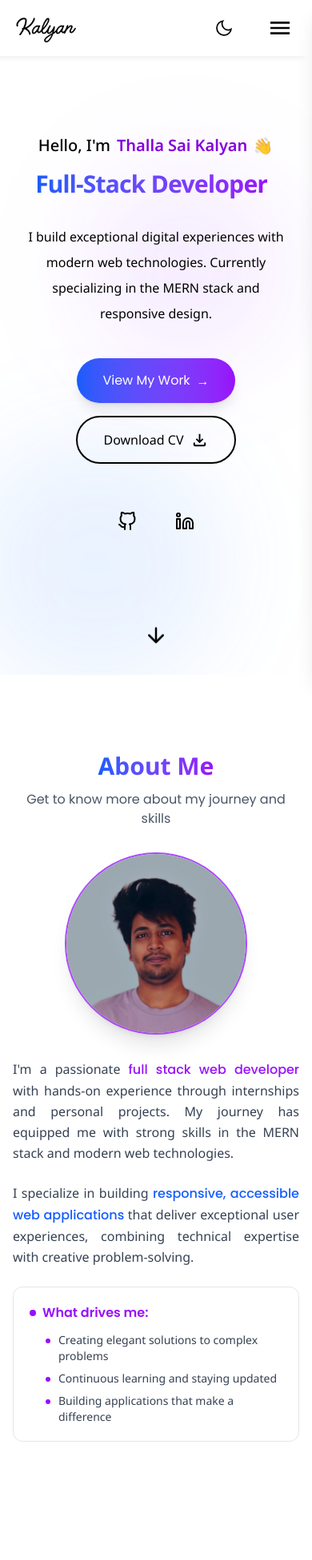
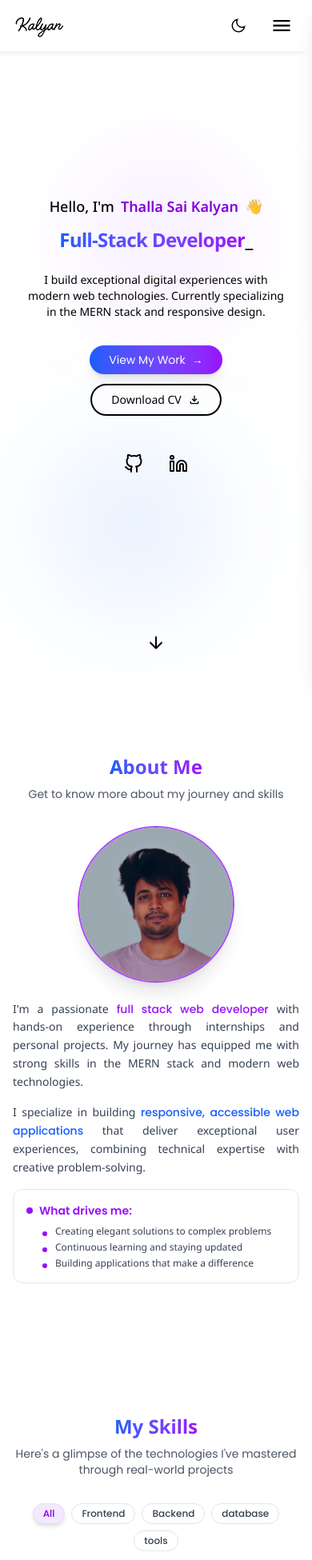
Before and after one commit to kalyanthalla/Kalyan-Portfolio, a Next.js app: page / in a window 390 px wide. Shown: the top 1951 px of the page at 80% size. Built offline with nearby package versions, Linux system fonts and the light colour scheme.

Commit message:
improved responsiveness

```diff
--- a/app/components/About.jsx
+++ b/app/components/About.jsx
@@ -6,40 +6,40 @@ const About = ({ isDarkMode }) => {
   return (
     <section
       id='about'
-      className={`w-full px-4 sm:px-6 lg:px-8 pt-24 md:pt-16 pb-16 md:py-20 min-h-screen flex items-center scroll-mt-20 transition-colors duration-300 relative overflow-hidden ${
+      className={`w-full px-4 sm:px-6 lg:px-8 pt-20 md:pt-24 pb-16 md:pb-20 min-h-screen flex items-center scroll-mt-20 transition-colors duration-300 relative overflow-hidden ${
         isDarkMode ? 'darkTheme text-gray-100' : 'bg-white text-gray-800'
       }`}
     >
       {/* Animated background elements */}
       <div className='absolute inset-0 overflow-hidden -z-10'>
-        <div className={`absolute top-1/4 left-1/4 w-64 h-64 rounded-full ${
+        <div className={`absolute top-1/4 left-1/4 w-48 sm:w-64 h-48 sm:h-64 rounded-full ${
           isDarkMode ? 'bg-purple-500/10' : 'bg-purple-300/20'
         } blur-3xl animate-float`}></div>
-        <div className={`absolute top-2/3 right-1/3 w-80 h-80 rounded-full ${
+        <div className={`absolute top-2/3 right-1/3 w-56 sm:w-80 h-56 sm:h-80 rounded-full ${
           isDarkMode ? 'bg-blue-500/10' : 'bg-blue-300/20'
         } blur-3xl animate-float-delay`}></div>
       </div>
 
       <div className="max-w-7xl mx-auto w-full relative z-10">
         <div className="w-full">
-          <div className="mb-8 text-center">
-            <h2 className='text-3xl font-bold mb-3 relative inline-block'>
+          <div className="mb-8 md:mb-12 text-center">
+            <h2 className='text-2xl sm:text-3xl font-bold mb-2 sm:mb-3 relative inline-block'>
               <span className={`bg-gradient-to-r from-blue-600 to-purple-600 ${
                 isDarkMode ? 'dark:to-purple-400' : 'dark:from-blue-500'
               } bg-clip-text text-transparent`}>
                 About Me
               </span>
             </h2>
-            <p className={`text-base poppins max-w-3xl mx-auto ${
+            <p className={`text-sm sm:text-base poppins max-w-3xl mx-auto ${
               isDarkMode ? 'text-gray-300' : 'text-gray-600'
             }`}>
               Get to know more about my journey and skills
             </p>
           </div>
 
-          <div className='flex flex-col lg:flex-row items-center justify-between gap-8 lg:gap-12 w-full'>
-            {/* Profile image - keeping original position */}
-            <div className='relative order-1 lg:order-2 w-56 h-56 sm:w-64 sm:h-64 lg:w-72 lg:h-72 z-10 group mx-auto lg:mx-0'>
+          <div className='flex flex-col lg:flex-row items-center justify-between gap-6 md:gap-8 lg:gap-12 w-full'>
+            {/* Profile image */}
+            <div className='relative order-1 lg:order-2 w-48 h-48 sm:w-56 sm:h-56 md:w-64 md:h-64 lg:w-72 lg:h-72 z-10 group mx-auto lg:mx-0'>
               <div className={`absolute inset-0 rounded-full ${
                 isDarkMode ? 'bg-purple-900/30' : 'bg-blue-50/40'
               } blur-md scale-95 group-hover:scale-100 transition-transform duration-500`}></div>
@@ -57,10 +57,10 @@ const About = ({ isDarkMode }) => {
               </div>
             </div>
 
-            {/* Text Content - adjusted spacing */}
+            {/* Text Content */}
             <div className='flex-1 order-2 lg:order-1'>
-              <div className="space-y-6">
-                <p className={`text-base leading-relaxed text-justify ${
+              <div className="space-y-4 md:space-y-6">
+                <p className={`text-sm sm:text-base leading-relaxed text-justify ${
                   isDarkMode ? 'text-gray-300' : 'text-gray-700'
                 }`}>
                   I'm a passionate <span className={`font-medium poppins ${
@@ -68,7 +68,7 @@ const About = ({ isDarkMode }) => {
                   }`}>full stack web developer</span> with hands-on experience through internships and personal projects. My journey has equipped me with strong skills in the MERN stack and modern web technologies.
                 </p>
 
-                <p className={`text-base leading-relaxed text-justify ${
+                <p className={`text-sm sm:text-base leading-relaxed text-justify ${
                   isDarkMode ? 'text-gray-300' : 'text-gray-700'
                 }`}>
                   I specialize in building <span className={`font-medium poppins ${
@@ -76,10 +76,10 @@ const About = ({ isDarkMode }) => {
                   }`}>responsive, accessible web applications</span> that deliver exceptional user experiences, combining technical expertise with creative problem-solving.
                 </p>
 
-                <div className={`p-5 rounded-xl backdrop-blur-sm border ${
+                <div className={`p-4 sm:p-5 rounded-xl backdrop-blur-sm border ${
                   isDarkMode ? 'bg-neutral-800/50 border-neutral-700' : 'bg-white/80 border-neutral-200'
                 } transition-all duration-300 hover:shadow-lg`}>
-                  <h3 className={`text-base font-semibold poppins mb-3 flex items-center gap-2 ${
+                  <h3 className={`text-sm sm:text-base font-semibold poppins mb-2 sm:mb-3 flex items-center gap-2 ${
                     isDarkMode ? 'text-purple-400' : 'text-purple-600'
                   }`}>
                     <span className={`inline-block w-2 h-2 rounded-full ${
@@ -87,13 +87,13 @@ const About = ({ isDarkMode }) => {
                     }`}></span>
                     What drives me:
                   </h3>
-                  <ul className="space-y-2 pl-5">
+                  <ul className="space-y-1 sm:space-y-2 pl-5">
                     {[
                       "Creating elegant solutions to complex problems",
                       "Continuous learning and staying updated",
                       "Building applications that make a difference"
                     ].map((item, index) => (
-                      <li key={index} className={`text-sm relative pl-4 before:absolute before:left-0 before:top-2 before:w-1.5 before:h-1.5 before:rounded-full ${
+                      <li key={index} className={`text-xs sm:text-sm relative pl-4 before:absolute before:left-0 before:top-2 before:w-1.5 before:h-1.5 before:rounded-full ${
                         isDarkMode ? 'before:bg-purple-400 text-gray-300' : 'before:bg-purple-600 text-gray-700'
                       }`}>
                         {item}
--- a/app/components/Header.jsx
+++ b/app/components/Header.jsx
@@ -4,23 +4,23 @@ import React from 'react'
 
 function Header({ isDarkMode }) {
   return (
-    <header className='w-full px-4 sm:px-6 lg:px-8 max-w-7xl mx-auto h-screen flex flex-col items-center justify-center gap-6 relative overflow-hidden'>
+    <header className='w-full px-4 sm:px-6 lg:px-8 max-w-7xl mx-auto h-screen flex flex-col items-center justify-center gap-4 sm:gap-6 relative overflow-hidden'>
       {/* Animated background elements */}
       <div className='absolute inset-0 overflow-hidden -z-10'>
-        <div className='absolute top-1/4 left-1/4 w-64 h-64 rounded-full bg-purple-500/10 blur-3xl animate-float'></div>
-        <div className='absolute top-2/3 right-1/3 w-80 h-80 rounded-full bg-blue-500/10 blur-3xl animate-float-delay'></div>
+        <div className='absolute top-1/4 left-1/4 w-48 sm:w-64 h-48 sm:h-64 rounded-full bg-purple-500/10 blur-3xl animate-float'></div>
+        <div className='absolute top-2/3 right-1/3 w-56 sm:w-80 h-56 sm:h-80 rounded-full bg-blue-500/10 blur-3xl animate-float-delay'></div>
       </div>
 
       {/* Main content */}
-      <div className='text-center max-w-3xl px-4'>
+      <div className='text-center max-w-3xl px-4 w-full'>
         {/* Greeting */}
-        <h3 className={`flex items-center justify-center gap-2 text-xl md:text-2xl mb-4 font-medium ${isDarkMode ? 'text-white' : 'text-black'}`}>
-  Hello, I'm <span className={`${isDarkMode ? 'text-purple-400' : 'text-purple-700'} font-semibold`}>Thalla Sai Kalyan</span>
+        <h3 className={`flex items-center justify-center gap-2 text-lg sm:text-xl md:text-2xl mb-3 sm:mb-4 font-medium ${isDarkMode ? 'text-white' : 'text-black'}`}>
+          Hello, I'm <span className={`${isDarkMode ? 'text-purple-400' : 'text-purple-700'} font-semibold`}>Thalla Sai Kalyan</span>
           <span className="wave-emoji" role="img" aria-label="wave">👋</span>
         </h3>
 
         {/* Main headline */}
-        <h1 className='text-3xl sm:text-4xl lg:text-5xl font-bold tracking-tight mb-8'>
+        <h1 className='text-2xl sm:text-3xl md:text-4xl lg:text-5xl font-bold tracking-tight mb-6 sm:mb-8'>
           <span className={`bg-gradient-to-r from-blue-600 to-purple-600 ${isDarkMode ? 'dark:to-purple-400' : 'dark:from-blue-500'} bg-clip-text text-transparent`}>
             Full-Stack Developer
           </span>
@@ -28,16 +28,16 @@ function Header({ isDarkMode }) {
         </h1>
 
         {/* Description */}
-        <p className={`text-md max-w-2xl mx-auto mb-10`}>
+        <p className={`text-sm sm:text-md max-w-2xl mx-auto mb-8 sm:mb-10`}>
           I build exceptional digital experiences with modern web technologies.
           Currently specializing in the MERN stack and responsive design.
         </p>
 
         {/* Action buttons */}
-        <div className='flex flex-col sm:flex-row items-center justify-center gap-4 mb-12'>
+        <div className='flex flex-col sm:flex-row items-center justify-center gap-3 sm:gap-4 mb-10 sm:mb-12'>
           <a
             href="#work"
-            className='px-8 py-3 rounded-full bg-gradient-to-r from-blue-600 to-purple-600 text-white poppins hover:from-blue-700 hover:to-purple-700 transition-all duration-300 shadow-lg hover:shadow-xl flex items-center gap-2 group'
+            className='px-6 sm:px-8 py-2 sm:py-3 text-sm sm:text-base rounded-full bg-gradient-to-r from-blue-600 to-purple-600 text-white poppins hover:from-blue-700 hover:to-purple-700 transition-all duration-300 shadow-lg hover:shadow-xl flex items-center gap-2 group'
           >
             View My Work
             <span className='group-hover:translate-x-1 transition-transform duration-300'>
@@ -48,21 +48,21 @@ function Header({ isDarkMode }) {
           <a
             href="/MyResume.pdf"
             download
-            className={`px-8 py-3 rounded-full border-2 ${isDarkMode ? 'border-white text-white poppins hover:border-purple-400 hover:text-purple-400' : 'border-black text-black hover:border-purple-500 hover:text-purple-600'} transition-all duration-300 flex items-center gap-2 group`}
+            className={`px-6 sm:px-8 py-2 sm:py-3 text-sm sm:text-base rounded-full border-2 ${isDarkMode ? 'border-white text-white poppins hover:border-purple-400 hover:text-purple-400' : 'border-black text-black hover:border-purple-500 hover:text-purple-600'} transition-all duration-300 flex items-center gap-2 group`}
           >
             Download CV
             <Image
               src={isDarkMode ? assets.download_icon_dark : assets.download_icon}
               alt='Download icon'
-              width={23}
-              height={23}
-              className='group-hover:translate-y-1 transition-transform duration-300'
+              width={20}
+              height={20}
+              className='w-4 h-4 sm:w-5 sm:h-5 group-hover:translate-y-1 transition-transform duration-300'
             />
           </a>
         </div>
 
         {/* Social links */}
-        <div className='flex gap-6 justify-center'>
+        <div className='flex gap-4 sm:gap-6 justify-center'>
           {[
             {
               name: 'GitHub',
@@ -90,7 +90,7 @@ function Header({ isDarkMode }) {
               href={social.url}
               target="_blank"
               rel="noopener noreferrer"
-              className={`p-3 rounded-full hover:bg-neutral-200 dark:hover:bg-gray-800 transition-colors duration-300 ${
+              className={`p-2 sm:p-3 rounded-full hover:bg-neutral-200 dark:hover:bg-gray-800 transition-colors duration-300 ${
                 social.name === 'Twitter' ? 'hover:text-blue-400 dark:hover:text-blue-300' :
                 'hover:text-gray-900 dark:hover:text-white'
               }`}
@@ -103,8 +103,8 @@ function Header({ isDarkMode }) {
       </div>
 
       {/* Scroll indicator */}
-      <div className='absolute bottom-8 left-1/2 transform -translate-x-1/2 animate-bounce'>
-        <svg width="30" height="30" viewBox="0 0 24 24" fill="none" stroke="currentColor" strokeWidth="2" strokeLinecap="round" strokeLinejoin="round">
+      <div className='absolute bottom-6 sm:bottom-8 left-1/2 transform -translate-x-1/2 animate-bounce'>
+        <svg width="24" height="24" viewBox="0 0 24 24" fill="none" stroke="currentColor" strokeWidth="2" strokeLinecap="round" strokeLinejoin="round">
           <path d="M12 5v14M19 12l-7 7-7-7"/>
         </svg>
       </div>
--- a/app/components/Navbar.jsx
+++ b/app/components/Navbar.jsx
@@ -30,7 +30,7 @@ const Navbar = ({ isDarkMode, setIsDarkMode }) => {
     return (
         <>
             <nav
-                className={`w-full fixed h-[70px] px-4 lg:px-5 xl:px-[5%] py-4 flex items-center justify-between z-50 transition-all duration-300 ${
+                className={`w-full fixed h-16 md:h-20 px-4 sm:px-6 lg:px-8 xl:px-[5%] py-3 flex items-center justify-between z-50 transition-all duration-300 ${
                     isDarkMode ? 'shadow-white' : 'shadow-black'
                 } ${
                     isScroll
@@ -44,18 +44,20 @@ const Navbar = ({ isDarkMode, setIsDarkMode }) => {
                         <Image
                             src={isDarkMode ? assets.logo_dark : assets.logo}
                             alt="Logo"
-                            className="w-20"
+                            width={80}
+                            height={40}
+                            className="w-16 md:w-20 h-auto"
                         />
                     </a>
                 </div>
 
                 {/* Navigation Items */}
-                <div className="flex items-center gap-8">
-                    <ul className="hidden md:flex items-center gap-6 lg:gap-8">
+                <div className="flex items-center gap-4 sm:gap-6 md:gap-8">
+                    <ul className="hidden md:flex items-center gap-4 md:gap-6 lg:gap-8">
                         {navItems.map((item) => (
                             <li key={item}>
                                 <a
-                                    className={`relative text-base font-semibold poppins cursor-default ${
+                                    className={`relative text-sm md:text-base font-medium md:font-semibold poppins cursor-default ${
                                         isDarkMode
                                             ? 'text-gray-200 hover:text-white'
                                             : 'text-gray-700 hover:text-black'
@@ -71,20 +73,24 @@ const Navbar = ({ isDarkMode, setIsDarkMode }) => {
                     {/* Theme Toggle */}
                     <button
                         onClick={() => setIsDarkMode(prev => !prev)}
-                        className="group relative"
+                        className="group relative p-1"
                     >
                         {/* Regular icon */}
                         <Image
                             src={isDarkMode ? assets.sun_icon : assets.moon_icon}
                             alt=""
-                            className="w-7 cursor-pointer transition-transform duration-300 hover:scale-110 group-hover:opacity-0"
+                            width={28}
+                            height={28}
+                            className="w-6 md:w-7 h-6 md:h-7 cursor-pointer transition-transform duration-300 hover:scale-110 group-hover:opacity-0"
                         />
 
                         {/* Filled icon */}
                         <Image
                             src={isDarkMode ? assets.sun_icon_fill : assets.moon_icon_fill}
                             alt=""
-                            className="w-7 cursor-pointer absolute top-0 left-0 opacity-0 transition-all duration-300 group-hover:opacity-100 group-hover:scale-110"
+                            width={28}
+                            height={28}
+                            className="w-6 md:w-7 h-6 md:h-7 cursor-pointer absolute top-1 left-1 opacity-0 transition-all duration-300 group-hover:opacity-100 group-hover:scale-110"
                         />
                     </button>
 
@@ -97,7 +103,9 @@ const Navbar = ({ isDarkMode, setIsDarkMode }) => {
                         <Image
                             src={isDarkMode ? assets.menu_icon_dark : assets.menu_icon}
                             alt="Menu"
-                            className="w-8"
+                            width={32}
+                            height={32}
+                            className="w-7 md:w-8 h-7 md:h-8"
                         />
                     </button>
 
@@ -115,11 +123,13 @@ const Navbar = ({ isDarkMode, setIsDarkMode }) => {
                             <Image
                                 src={isDarkMode ? assets.close_icon_dark : assets.close_icon}
                                 alt="Close menu"
-                                className="w-7 transition-transform duration-300 hover:scale-110"
+                                width={28}
+                                height={28}
+                                className="w-6 md:w-7 h-6 md:h-7 transition-transform duration-300 hover:scale-110"
                             />
                         </div>
 
-                        <div className="flex flex-col gap-4 mt-20 px-8">
+                        <div className="flex flex-col gap-3 md:gap-4 mt-20 px-6 md:px-8">
                             {navItems.map((item) => (
                                 <a
                                     key={item}
--- a/app/components/Skills.jsx
+++ b/app/components/Skills.jsx
@@ -13,10 +13,9 @@ function Skills({ isDarkMode }) {
     tools: skillsData.filter(skill => skill.category === 'tools'),
   };
 
-  // Fixed grid size - 5 columns x 3 rows (15 cards total)
-  const gridSize = 15;
+  // Responsive grid size
   const currentSkills = categorizedSkills[activeTab];
-  const emptyCardsCount = Math.max(0, gridSize - currentSkills.length);
+  const emptyCardsCount = Math.max(0, 15 - currentSkills.length); // Maintain 15-card layout
 
   return (
     <section
@@ -27,25 +26,25 @@ function Skills({ isDarkMode }) {
     >
       {/* Animated background elements */}
       <div className='absolute inset-0 overflow-hidden -z-10'>
-        <div className={`absolute top-1/4 left-1/4 w-64 h-64 rounded-full ${
+        <div className={`absolute top-1/4 left-1/4 w-48 sm:w-64 h-48 sm:h-64 rounded-full ${
           isDarkMode ? 'bg-purple-500/10' : 'bg-purple-300/20'
         } blur-3xl animate-float`}></div>
-        <div className={`absolute top-2/3 right-1/3 w-80 h-80 rounded-full ${
+        <div className={`absolute top-2/3 right-1/3 w-56 sm:w-80 h-56 sm:h-80 rounded-full ${
           isDarkMode ? 'bg-blue-500/10' : 'bg-blue-300/20'
         } blur-3xl animate-float-delay`}></div>
       </div>
 
       <div className="max-w-7xl mx-auto w-full relative z-10">
-        {/* Fixed heading section - won't move with tab changes */}
-        <div className="mb-12 text-center">
-          <h2 className='text-3xl font-bold mb-3 relative inline-block'>
+        {/* Heading section */}
+        <div className="mb-8 md:mb-12 text-center">
+          <h2 className='text-2xl sm:text-3xl font-bold mb-2 sm:mb-3 relative inline-block'>
             <span className={`bg-gradient-to-r from-blue-600 to-purple-600 ${
               isDarkMode ? 'dark:to-purple-400' : 'dark:from-blue-500'
             } bg-clip-text text-transparent`}>
               My Skills
             </span>
           </h2>
-          <p className={`text-base poppins max-w-2xl mx-auto ${
+          <p className={`text-sm sm:text-base poppins max-w-2xl mx-auto ${
             isDarkMode ? 'text-gray-300' : 'text-gray-600'
           }`}>
             Here's a glimpse of the technologies I've mastered through real-world projects
@@ -53,14 +52,14 @@ function Skills({ isDarkMode }) {
         </div>
 
         {/* Tabs - centered */}
-        <div className={`flex flex-wrap gap-2 mb-8 justify-center ${
+        <div className={`flex flex-wrap gap-2 mb-6 sm:mb-8 justify-center ${
           isDarkMode ? 'text-gray-300' : 'text-gray-700'
         }`}>
           {['all', 'frontend', 'backend', 'database', 'tools'].map((tab) => (
             <button
               key={tab}
               onClick={() => setActiveTab(tab)}
-              className={`px-4 py-2 rounded-full text-sm poppins font-medium transition-all duration-200 flex-shrink-0 ${
+              className={`px-3 sm:px-4 py-1 sm:py-2 rounded-full text-xs sm:text-sm poppins font-medium transition-all duration-200 flex-shrink-0 ${
                 activeTab === tab
                   ? isDarkMode
                     ? 'bg-purple-600 text-white shadow-lg'
@@ -68,7 +67,7 @@ function Skills({ isDarkMode }) {
                   : isDarkMode
                     ? 'hover:bg-neutral-700 hover:text-white'
                     : 'hover:bg-neutral-100 hover:text-gray-900'
-              } capitalize border ${
+              } border ${
                 isDarkMode ? 'border-neutral-700' : 'border-neutral-200'
               }`}
             >
@@ -77,21 +76,20 @@ function Skills({ isDarkMode }) {
           ))}
         </div>
 
-        {/* Fixed size container for the grid */}
-        <div className="min-h-[540px]"> {/* Fixed height to prevent layout shift */}
-          {/* Skills cards grid - fixed 5x3 layout (15 cards total) */}
-          <div className='grid grid-cols-2 sm:grid-cols-3 lg:grid-cols-4 xl:grid-cols-5 gap-4'>
+        {/* Skills cards grid */}
+        <div className="min-h-[400px] sm:min-h-[540px]"> {/* Responsive fixed height */}
+          <div className='grid grid-cols-2 sm:grid-cols-3 md:grid-cols-4 lg:grid-cols-5 gap-3 sm:gap-4'>
             {/* Render actual skills */}
             {currentSkills.map(({icon, title}, index) => (
               <div
                 key={index}
-                className={`flex flex-col items-center p-4 rounded-xl border transition-all duration-300 w-full group ${
+                className={`flex flex-col items-center p-3 sm:p-4 rounded-xl border transition-all duration-300 w-full group ${
                   isDarkMode
                     ? 'bg-neutral-900/50 border-neutral-700 hover:bg-neutral-800 hover:shadow-lg'
                     : 'bg-white/80 border-neutral-200 hover:bg-white hover:shadow-md'
                 } hover:-translate-y-1`}
               >
-                <div className={`p-3 rounded-lg mb-3 ${
+                <div className={`p-2 sm:p-3 rounded-lg mb-2 sm:mb-3 ${
                   isDarkMode ? 'bg-neutral-800' : 'bg-neutral-100'
                 } group-hover:scale-110 transition-transform duration-300`}>
                   <Image
@@ -99,10 +97,10 @@ function Skills({ isDarkMode }) {
                     alt={title}
                     width={24}
                     height={24}
-                    className="w-6 h-6 object-contain"
+                    className="w-5 h-5 sm:w-6 sm:h-6 object-contain"
                   />
                 </div>
-                <span className={`text-sm font-medium text-center ${
+                <span className={`text-xs sm:text-sm font-medium text-center ${
                   isDarkMode ? 'text-gray-200' : 'text-gray-700'
                 }`}>{title}</span>
               </div>
@@ -115,11 +113,11 @@ function Skills({ isDarkMode }) {
                 className="opacity-0 pointer-events-none"
                 aria-hidden="true"
               >
-                <div className="p-4">
-                  <div className="p-3 rounded-lg mb-3">
-                    <div className="w-6 h-6"></div>
+                <div className="p-3 sm:p-4">
+                  <div className="p-2 sm:p-3 rounded-lg mb-2 sm:mb-3">
+                    <div className="w-5 h-5 sm:w-6 sm:h-6"></div>
                   </div>
-                  <span className="text-sm font-medium text-center">Placeholder</span>
+                  <span className="text-xs sm:text-sm font-medium text-center">Placeholder</span>
                 </div>
               </div>
             ))}
```
Also changed, not shown: app/components/Contact.jsx (+24 -24 lines), app/components/Footer.jsx (+32 -13 lines), app/components/Work.jsx (+38 -38 lines).
